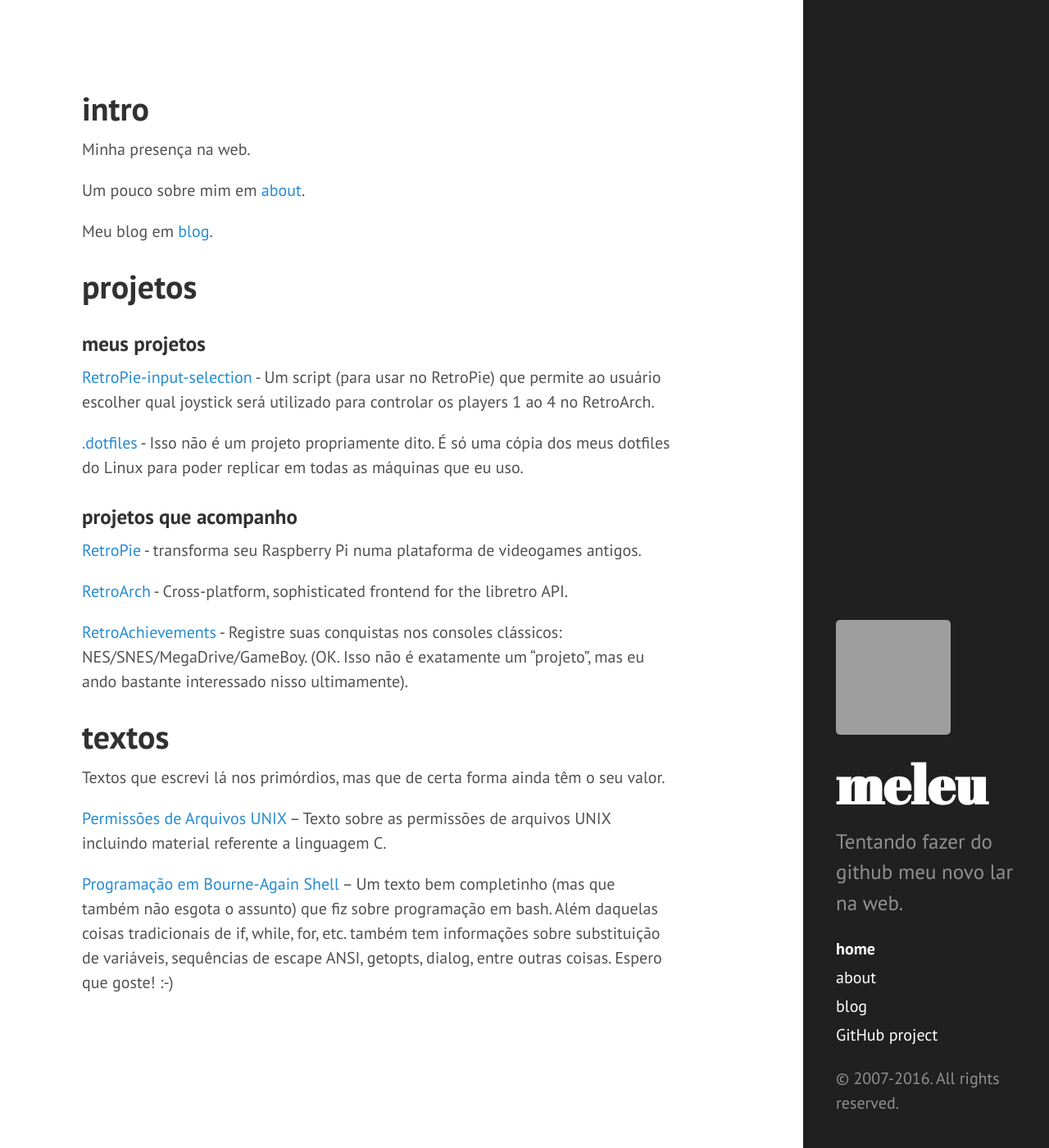
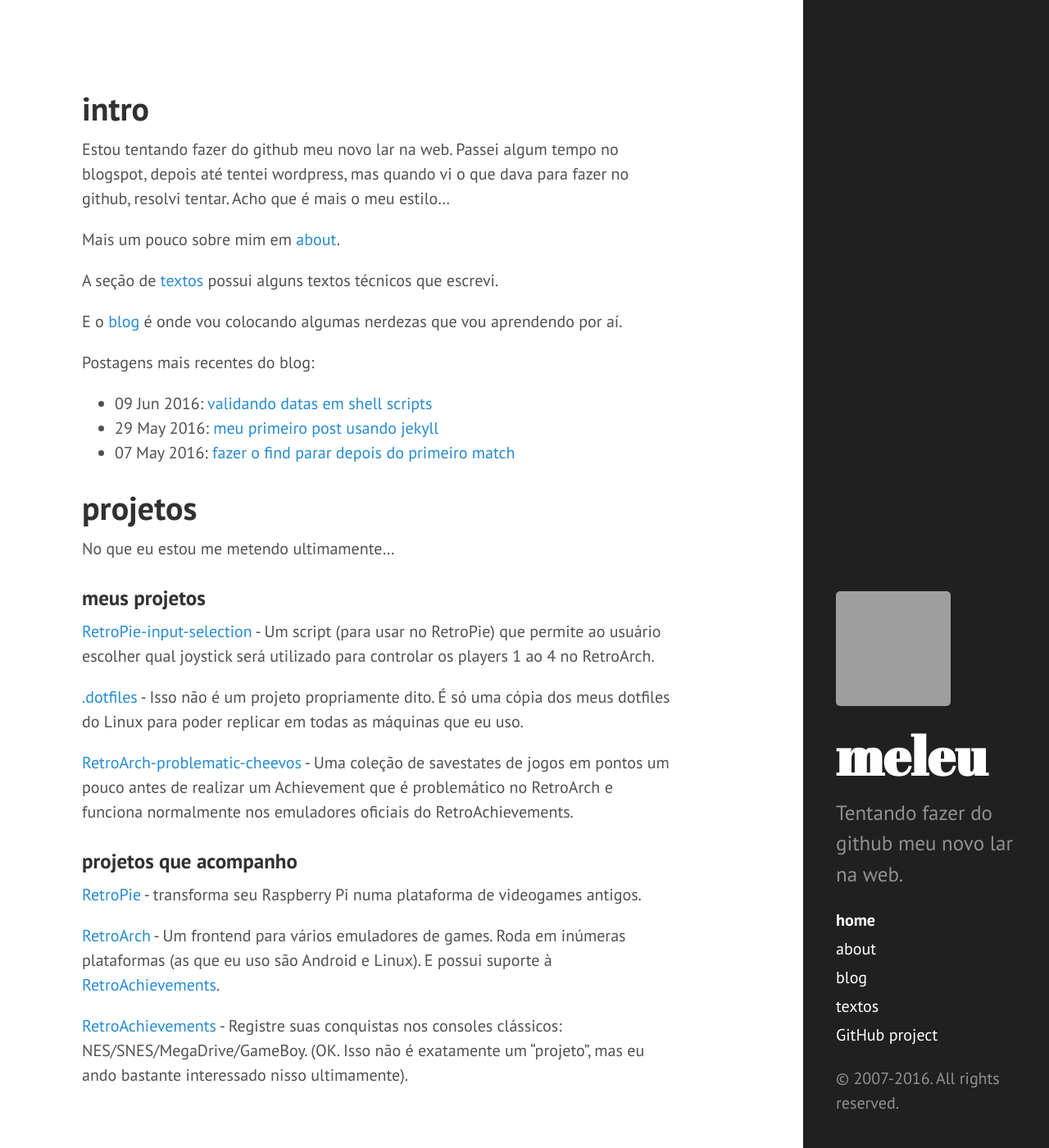
Before and after one commit to meleu/meleu.github.io, a Jekyll site: the page built from index.md, in a window 1280 px wide and 1400 px high. Shown: the whole window at 82% size. Built offline with Jekyll 4.4.1, drawn with Linux system fonts in a browser that asks for light colours; grey boxes are pictures that could not be loaded.

Commit message:
ajeitando o index.md e mais algumas coisinhas

```diff
--- a/_config.yml
+++ b/_config.yml
@@ -23,8 +23,8 @@
 lang: "pt_BR"
 lang_alternate: "en"
 
-paginate: 5
-paginate_path: "/page:num/"
+#paginate: 5
+#paginate_path: "/page:num/"
 
 # colocar as postagens "sob" o /blog
 permalink: /blog/:year/:month/:day/:title
--- a/blog/atom.xml
+++ b/blog/atom.xml
@@ -1,5 +1,4 @@
 ---
-layout: feed
 ---
 <?xml version="1.0" encoding="utf-8"?>
 <feed xmlns="http://www.w3.org/2005/Atom">
--- a/index.md
+++ b/index.md
@@ -3,37 +3,52 @@
 title: home
 ---
 # intro
-Minha presença na web.
+Estou tentando fazer do github meu novo lar na web. Passei algum tempo no
+blogspot, depois até tentei wordpress, mas quando vi o que dava para fazer
+no github, resolvi tentar. Acho que é mais o meu estilo...
 
-Um pouco sobre mim em [about](/about).
+Mais um pouco sobre mim em [about](/about).
 
-Meu blog em [blog](/blog).
+A seção de [textos](/txts/) possui alguns textos técnicos que escrevi.
+
+E o [blog](/blog/) é onde vou colocando algumas nerdezas que
+vou aprendendo por aí.
+
+Postagens mais recentes do blog:
+<ul class="posts">
+
+    {% for post in site.posts limit:3 %}
+    <li><span>{{ post.date | date_to_string }}</span>: <a href="{{ post.url }}" title="{{ post.title }}">{{ post.title }}</a></li>
+    {% endfor %}
+
+</ul>
 
 # projetos
 
+No que eu estou me metendo ultimamente...
+
 ### meus projetos
 
-[RetroPie-input-selection](https://github.com/meleu/RetroPie-input-selection) - Um script (para usar no RetroPie) que
-permite ao usuário escolher qual joystick será utilizado para controlar os players 1 ao 4 no RetroArch.
+[RetroPie-input-selection](https://github.com/meleu/RetroPie-input-selection) -
+Um script (para usar no RetroPie) que permite ao usuário escolher qual
+joystick será utilizado para controlar os players 1 ao 4 no RetroArch.
 
-[.dotfiles](https://github.com/meleu/.dotfiles) - Isso não é um projeto propriamente dito. É só uma cópia dos meus
-dotfiles do Linux para poder replicar em todas as máquinas que eu uso.
+[.dotfiles](https://github.com/meleu/.dotfiles) - Isso não é um projeto
+propriamente dito. É só uma cópia dos meus dotfiles do Linux para poder
+replicar em todas as máquinas que eu uso.
+
+[RetroArch-problematic-cheevos](https://github.com/meleu/RetroArch-problematic-cheevos) - Uma
+coleção de savestates de jogos em pontos um pouco antes de realizar
+um Achievement que é problemático no RetroArch e funciona normalmente nos
+emuladores oficiais do RetroAchievements.
 
 ### projetos que acompanho
-[RetroPie](http://retropie.org.uk/) - transforma seu Raspberry Pi numa plataforma de videogames antigos.
+[RetroPie](http://retropie.org.uk/) - transforma seu Raspberry Pi numa
+plataforma de videogames antigos.
 
-[RetroArch](https://github.com/libretro/RetroArch) - Cross-platform, sophisticated frontend for the libretro API.
+[RetroArch](https://github.com/libretro/RetroArch) - Um frontend para vários
+emuladores de games. Roda em inúmeras plataformas (as que eu uso são Android
+e Linux). E possui suporte à [RetroAchievements](http://retroachievements.org).
 
 [RetroAchievements](http://retroachievements.org) - Registre suas conquistas nos consoles clássicos:
 NES/SNES/MegaDrive/GameBoy. (OK. Isso não é exatamente um "projeto", mas eu ando bastante interessado nisso ultimamente).
-
-# textos
-Textos que escrevi lá nos primórdios, mas que de certa forma ainda têm o seu valor.
-
-[Permissões de Arquivos UNIX](https://raw.githubusercontent.com/meleu/meleu.github.io/master/txts/permissoes.txt) -- Texto
-sobre as permissões de arquivos UNIX incluindo material referente a linguagem C.
-
-[Programação em Bourne-Again Shell](https://raw.githubusercontent.com/meleu/meleu.github.io/master/txts/bashscripting.txt) -- Um
-texto bem completinho (mas que também não esgota o assunto) que fiz sobre programação em bash. Além daquelas coisas
-tradicionais de if, while, for, etc. também tem informações sobre substituição de variáveis, sequências de escape ANSI,
-getopts, dialog, entre outras coisas. Espero que goste! :-)
```
Also changed, not shown: txts/index.md (added, +16 -0 lines).
